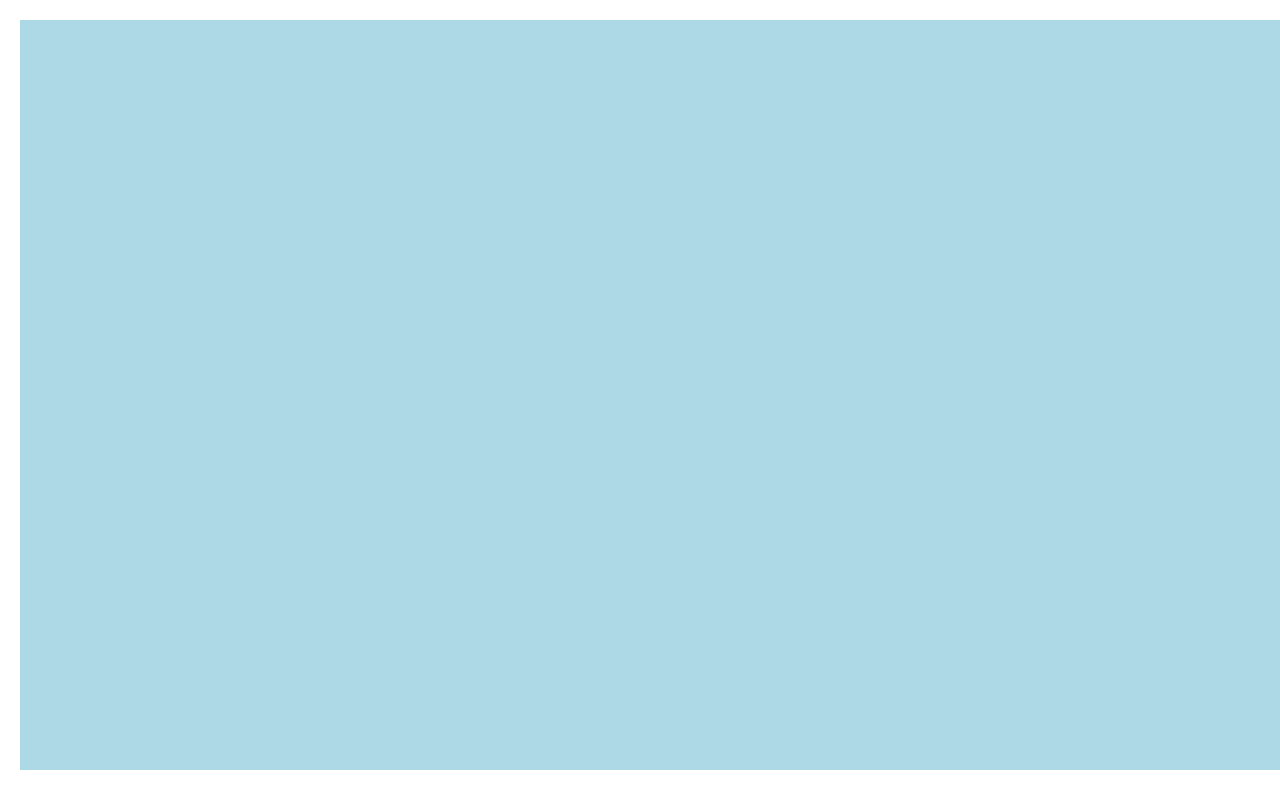
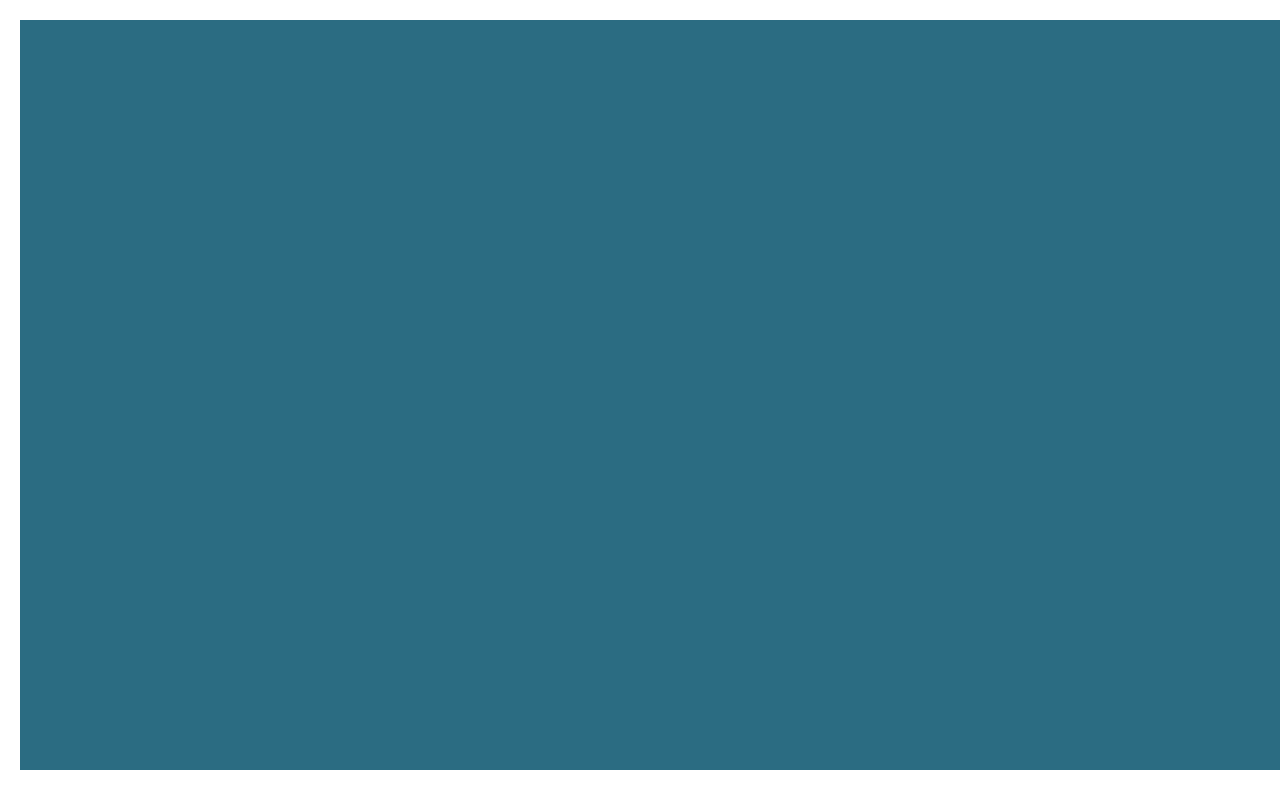
Before and after one commit to carter274/carter274.github.io, a plain HTML site: page fsd-projects/platformer/index.html in a window 1280 px wide. Shown: the top 800 px of the page. Drawn offline with nearby package versions, Linux system fonts and the light colour scheme.

Commit message:
push everything

```diff
--- a/fsd-projects/platformer/platformer.css
+++ b/fsd-projects/platformer/platformer.css
@@ -3,7 +3,7 @@ body {
 }
 
 canvas {
-  background-color: lightblue;
+  background-color: rgb(43, 108, 130);
   margin: 20px;
 }
 
```
